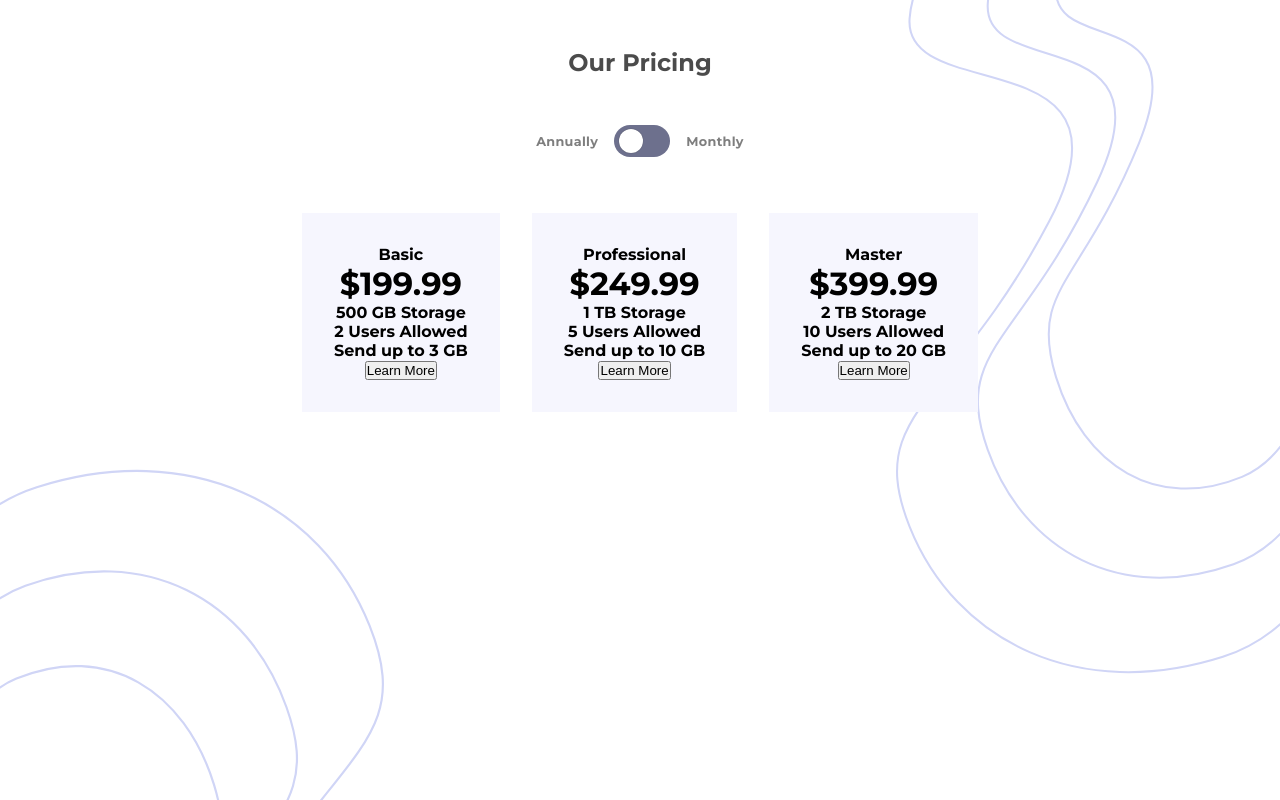
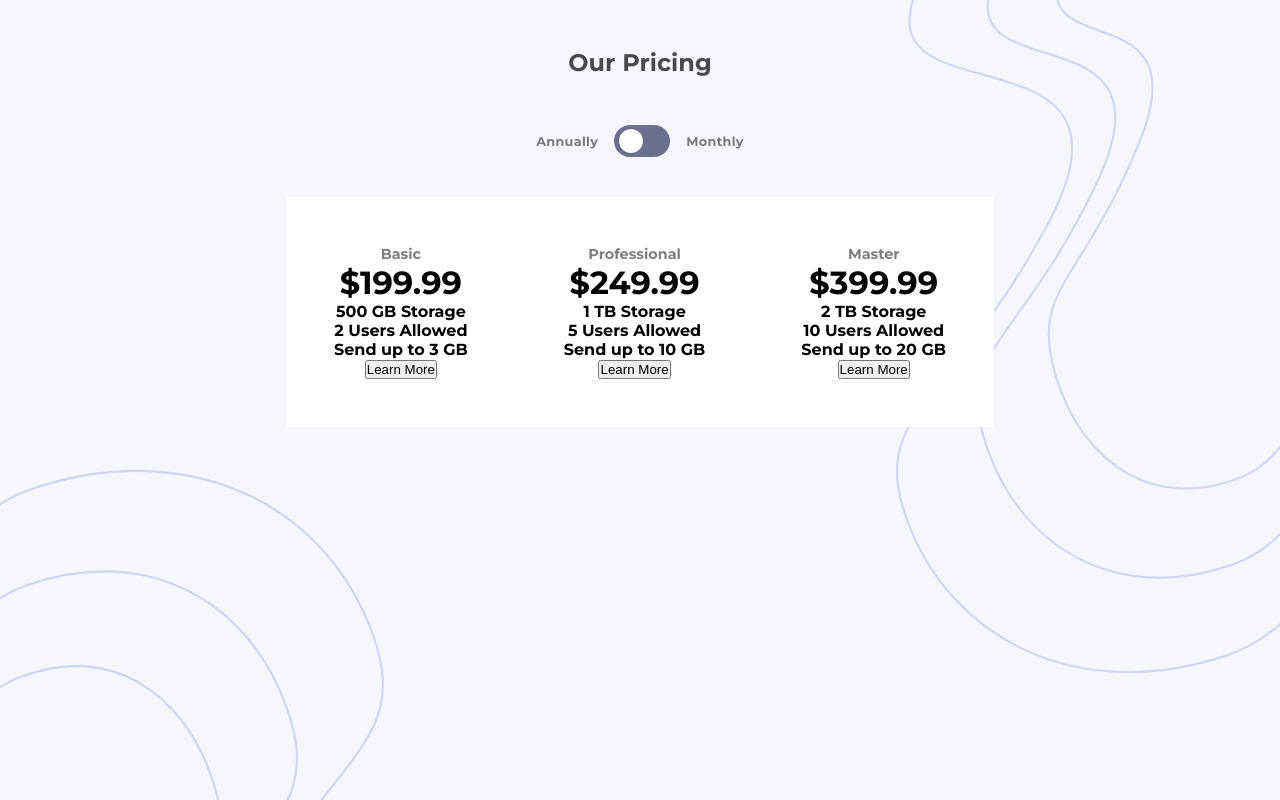
Before and after one commit to Skyz03/Pricing-Component-with-Toggle, a plain HTML site: page index.html in a window 1280 px wide. Drawn offline with Linux system fonts and the light colour scheme.

Commit message:
Improvements in the background and card component

```diff
--- a/index.html
+++ b/index.html
@@ -35,8 +35,9 @@
     </header>
 
     <div class="card-container">
+
       <div class="card">
-        <p> Basic</p>
+        <p class="title"> Basic</p>
         <h1> &dollar;199.99</h1>
         <ul role="list">
           <li> 500 GB Storage</li>
@@ -47,7 +48,7 @@
       </div>
 
       <div class="card">
-        <p> Professional</p>
+        <p class="title"> Professional</p>
         <h1> &dollar;249.99</h1>
         <ul role="list">
           <li> 1 TB Storage</li>
@@ -58,7 +59,7 @@
       </div>
 
       <div class="card">
-        <p> Master</p>
+        <p class="title"> Master</p>
         <h1> &dollar;399.99</h1>
         <ul role="list">
           <li> 2 TB Storage</li>
--- a/sass/base/_typography.scss
+++ b/sass/base/_typography.scss
@@ -3,4 +3,5 @@
 body {
   min-height: 100vh;
   font-family: "Montserrat", sans-serif;
+  background-color: color(very-light-grayish-blue);
 }
--- /dev/null
+++ b/sass/layout/_card.scss
@@ -0,0 +1,10 @@
+.card {
+  padding: 3rem;
+  text-align: center;
+  background-color: #fff;
+
+  p {
+    opacity: 0.5;
+    font-size: 0.9rem;
+  }
+}
--- a/sass/layout/_main--container.scss
+++ b/sass/layout/_main--container.scss
@@ -17,10 +17,3 @@
   @include flexCenter;
   margin-top: 2.5rem;
 }
-
-.card {
-  padding: 2rem;
-  text-align: center;
-  background-color: color(very-light-grayish-blue);
-  margin: 1rem;
-}
--- a/sass/main.scss
+++ b/sass/main.scss
@@ -1,4 +1,5 @@
 @import "abstracts/mixins", "abstracts/variables", "abstracts/functions";
 @import "base/resets", "base/typography";
 @import "components/toggle";
-@import "layout/main--container", "layout/header", "layout/toggle--box.scss";
+@import "layout/main--container", "layout/header", "layout/toggle--box.scss",
+  "layout/card.scss";
```
Also changed, not shown: css/main.css, sass/layout/_toggle--box.scss (renamed from sass/layout/toggle--box.scss), 1 other file.
